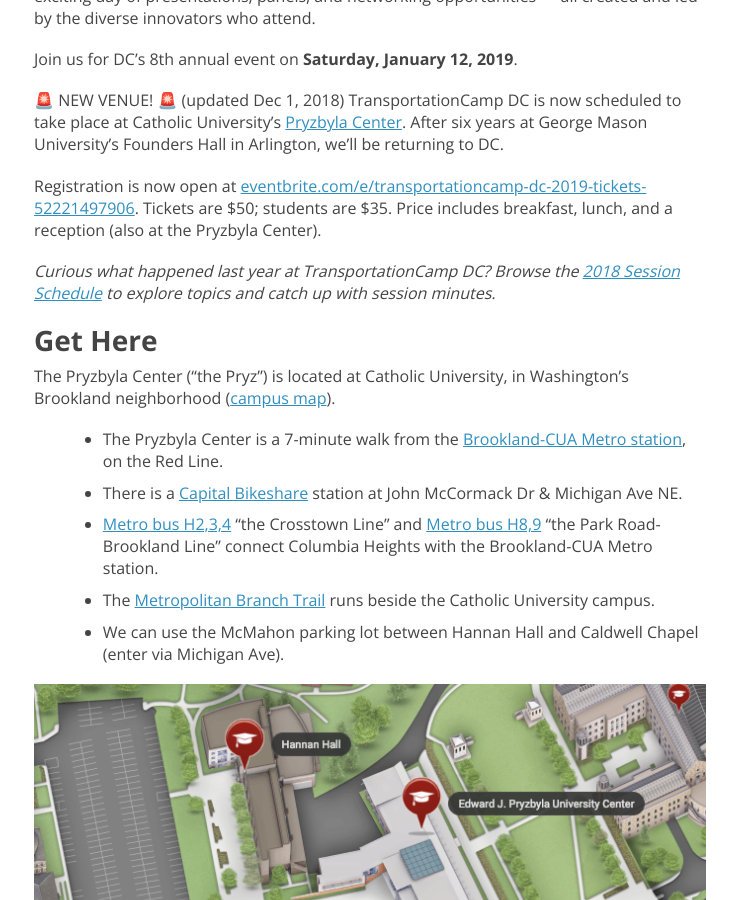
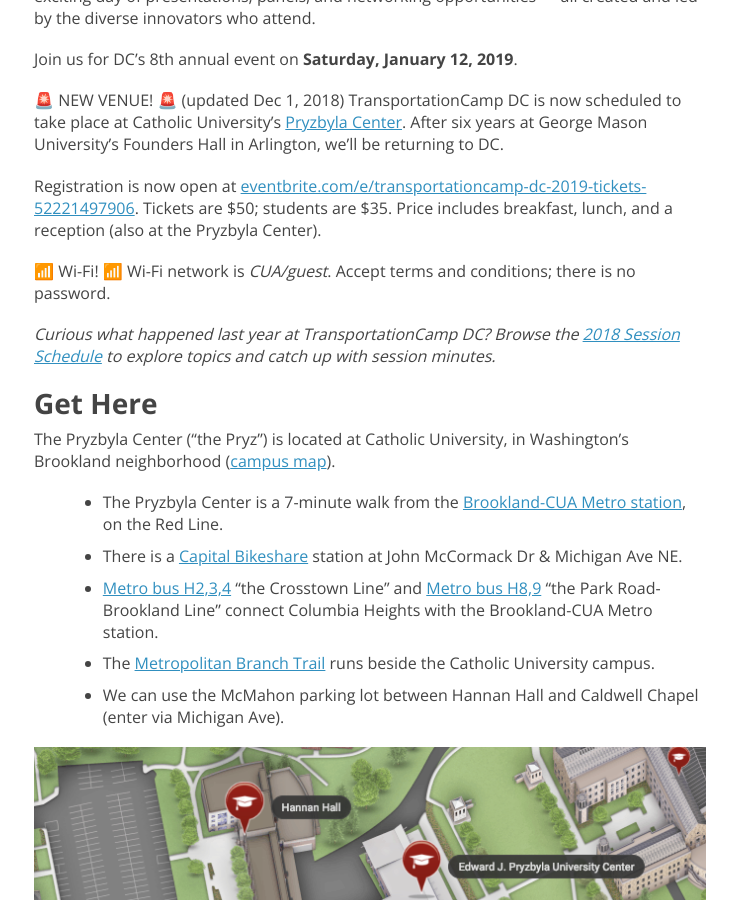
Before and after one commit to transpocamp/transportationcamp.org, a Jekyll site: the page built from events/dc2019/index.markdown, in a window 1280 px wide and 900 px high, scrolled down 460 px. Shown: the whole window, without its empty margins (270-1007 px from the left). Built offline with Jekyll 4.4.1, drawn with Linux system fonts in a browser that asks for light colours; nearby versions of some CDN libraries.

Commit message:
wifi info

```diff
--- a/events/dc2019/index.markdown
+++ b/events/dc2019/index.markdown
@@ -15,6 +15,8 @@
 TransportationCamp DC is now scheduled to take place at Catholic University's [Pryzbyla Center](http://pryzbyla.cua.edu/). After six years at George Mason University’s Founders Hall in Arlington, we'll be returning to DC.
 
 Registration is now open at [eventbrite.com/e/transportationcamp-dc-2019-tickets-52221497906](https://www.eventbrite.com/e/transportationcamp-dc-2019-tickets-52221497906). Tickets are $50; students are $35. Price includes breakfast, lunch, and a reception (also at the Pryzbyla Center).
+
+📶 Wi-Fi! 📶  Wi-Fi network is *CUA/guest*. Accept terms and conditions; there is no password.
 
 *Curious what happened last year at TransportationCamp DC? Browse the [2018 Session Schedule](http://bit.ly/transpo18) to explore topics and catch up with session minutes.*
 
```
